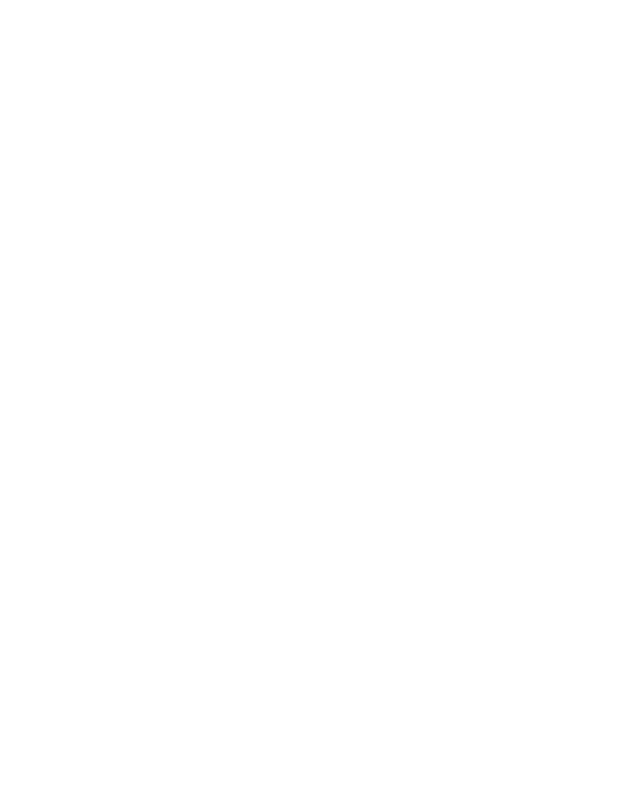
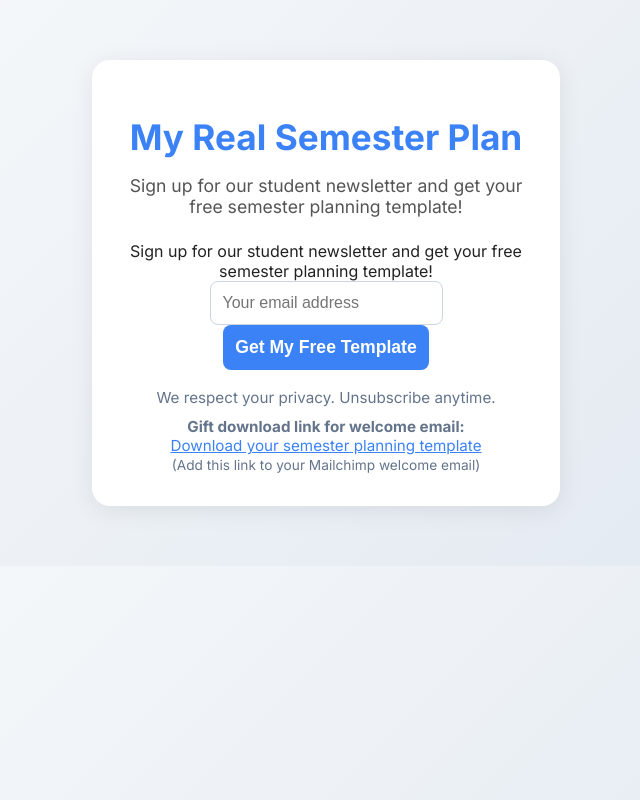
Before and after one commit to DSopevil/myrealsemesterplan, a plain HTML site: page index.html in a window 1280 px wide. Shown: the whole page, without its empty margins (314-954 px from the left). Drawn offline with Linux system fonts and the light colour scheme.

Commit message:
Add files via upload

```diff
--- a/index.html
+++ b/index.html
@@ -1 +1,104 @@
-<!-- Content from myrealsemesterplan/index.html goes here -->
+<!DOCTYPE html>
+<html lang="en">
+<head>
+  <meta charset="UTF-8">
+  <meta name="viewport" content="width=device-width, initial-scale=1.0">
+  <title>My Real Semester Plan</title>
+  <link href="https://fonts.googleapis.com/css?family=Inter:400,700&display=swap" rel="stylesheet">
+  <style>
+    body {
+      font-family: 'Inter', Arial, sans-serif;
+      background: linear-gradient(135deg, #f8fafc 0%, #e0e7ef 100%);
+      color: #222;
+      margin: 0;
+      padding: 0;
+    }
+    .container {
+      max-width: 420px;
+      margin: 60px auto;
+      background: #fff;
+      border-radius: 18px;
+      box-shadow: 0 4px 24px rgba(0,0,0,0.08);
+      padding: 32px 24px;
+      text-align: center;
+    }
+    h1 {
+      font-size: 2.2rem;
+      font-weight: 700;
+      margin-bottom: 12px;
+      color: #3b82f6;
+    }
+    p {
+      font-size: 1.1rem;
+      margin-bottom: 24px;
+      color: #555;
+    }
+    form {
+      display: flex;
+      flex-direction: column;
+      gap: 12px;
+    }
+    input[type="email"] {
+      padding: 12px;
+      border-radius: 8px;
+      border: 1px solid #cbd5e1;
+      font-size: 1rem;
+      outline: none;
+      transition: border-color 0.2s;
+    }
+    input[type="email"]:focus {
+      border-color: #3b82f6;
+    }
+    button {
+      padding: 12px;
+      border-radius: 8px;
+      border: none;
+      background: #3b82f6;
+      color: #fff;
+      font-size: 1.1rem;
+      font-weight: 700;
+      cursor: pointer;
+      transition: background 0.2s;
+    }
+    button:hover {
+      background: #2563eb;
+    }
+    .note {
+      margin-top: 18px;
+      font-size: 0.95rem;
+      color: #64748b;
+    }
+  </style>
+</head>
+<body>
+  <div class="container">
+    <h1>My Real Semester Plan</h1>
+    <p>Sign up for our student newsletter and get your free semester planning template!</p>
+      <!-- Begin Mailchimp Signup Form -->
+      <div id="mc_embed_signup">
+      <form action="https://myrealsemesterplan.us12.list-manage.com/subscribe/post?u=98ea2c6ab7&amp;id=c56c1f7831" method="post" id="mc-embedded-subscribe-form" name="mc-embedded-subscribe-form" class="validate" target="_blank" novalidate>
+        <div id="mc_embed_signup_scroll">
+        <label for="mce-EMAIL">Sign up for our student newsletter and get your free semester planning template!</label>
+        <input type="email" value="" name="EMAIL" class="email" id="mce-EMAIL" placeholder="Your email address" required>
+        <div style="position: absolute; left: -5000px;" aria-hidden="true"><input type="text" name="b_98ea2c6ab7_c56c1f7831" tabindex="-1" value=""></div>
+        <button type="submit" name="subscribe" id="mc-embedded-subscribe" class="button">Get My Free Template</button>
+        </div>
+      </form>
+      </div>
+      <!--End mc_embed_signup-->
+    <div class="note">We respect your privacy. Unsubscribe anytime.</div>
+      <div class="note" style="margin-top:10px;">
+        <strong>Gift download link for welcome email:</strong><br>
+        <a href="https://mcusercontent.com/5357779bc8e472a9ca7a19409/files/6deb843c-38e4-dc28-2979-2ce080355b0b/Dear_fellow_Master_039_s_student.docx" target="_blank" style="color:#3b82f6;text-decoration:underline;">Download your semester planning template</a>
+        <br><span style="font-size:0.9em;color:#64748b;">(Add this link to your Mailchimp welcome email)</span>
+      </div>
+  </div>
+</body>
+  <script>
+    function loadScript(a){
+      var b=document.getElementsByTagName("head")[0],c=document.createElement("script");
+      c.type="text/javascript",c.src="https://tracker.metricool.com/resources/be.js",c.onreadystatechange=a,c.onload=a,b.appendChild(c)
+    }
+    loadScript(function(){beTracker.t({hash:"4aa15769318e2a1ca293699c37ac9307"})});
+  </script>
+</html>
```
Also changed, not shown: mailchimp-form.html (added, +14 -0 lines), 1 other file.
